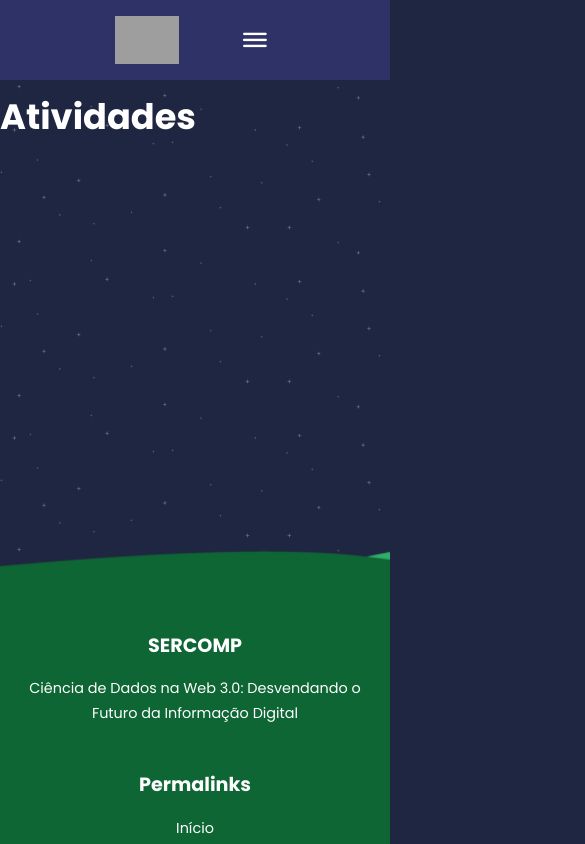
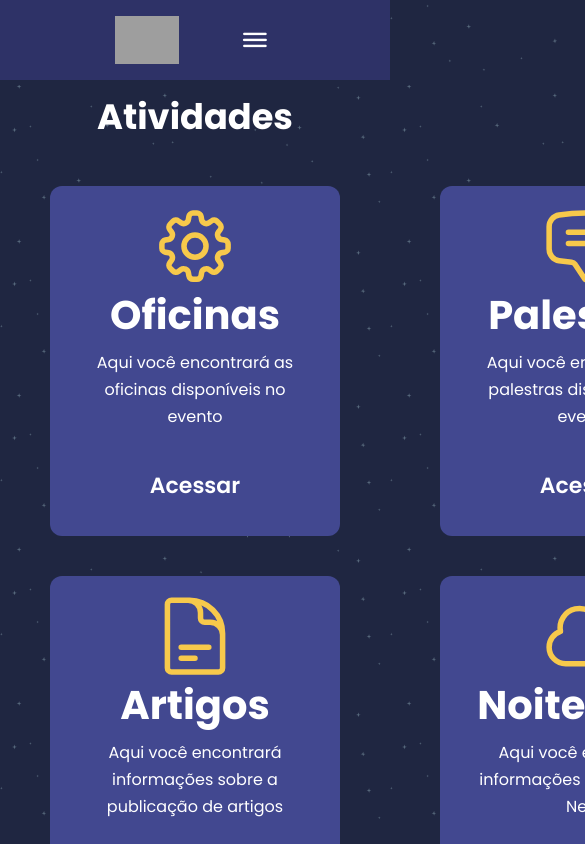
Before and after one commit to uepb-campusvii-computacao/Sercomp-Website, a React (Vite) app: page /atividades in a window 390 px wide. Shown: the top 844 px of the page, 585 px wide, since content can reach past the window. Built offline with nearby package versions, Linux system fonts and the light colour scheme; grey boxes are pictures that could not be loaded.

Commit message:
add new activities page, new activitie card component and install a new icons lib heroicons; missing: responsivity

```diff
--- a/package.json
+++ b/package.json
@@ -10,6 +10,7 @@
     "preview": "vite preview"
   },
   "dependencies": {
+    "@heroicons/react": "^2.1.3",
     "react": "^18.2.0",
     "react-dom": "^18.2.0",
     "react-icons": "^5.0.1",
--- a/src/App.jsx
+++ b/src/App.jsx
@@ -10,7 +10,7 @@ import Hackthon from "./pages/Hackthon/Hackthon";
 import Timeline from "./pages/Timeline/Timeline";
 import Privacy from "./pages/Privacy/Privacy";
 import Inscricoes from "./pages/Inscricoes/Inscricoes";
-import Atividades from "./pages/Activities/Activities";
+import Activities from "./pages/Activities/Activities";
 import Error404 from "./pages/Error404/Error404";
 import Edition2023 from "./pages/PreviousEditions/2023";
 
@@ -24,11 +24,11 @@ function App() {
           <Route exact path="/parceiros" element={<Partners />} />
           <Route exact path="/about" element={<About />} />
           <Route exact path="/articles" element={<Articles />} />
-          <Route exact path="/hackthon" element={<Hackthon />} />
+          <Route exact path="/hackathon" element={<Hackthon />} />
           <Route exact path="/timeline" element={<Timeline />} />
           <Route exact path="/privacy" element={<Privacy />} />
           <Route exact path="/inscricao" element={<Inscricoes />} />
-          <Route exact path="/atividades" element={<Atividades />} />
+          <Route exact path="/atividades" element={<Activities />} />
           <Route exact path="/2023" element={<Edition2023 />} />
           <Route path="*" element={<Error404 />} />
         </Routes>
--- a/src/components/ActivitieCard/ActivitieCard.jsx
+++ b/src/components/ActivitieCard/ActivitieCard.jsx
@@ -0,0 +1,14 @@
+import styles from './ActivitieCard.module.css';
+
+const ActivitieCard = ({ icon, title, text, url }) => {
+  return (
+    <section className={`${styles.activitieCardContainer}`}>
+      {icon}
+      <h1 className={`${styles.activitieTitle}`}>{title}</h1>
+      <p className={`${styles.activitieText}`}>{text}</p>
+      <a href={url} className={`${styles.activitieAcessURL}`}>Acessar</a>
+    </section>
+  );
+}
+
+export default ActivitieCard;
--- a/src/components/ActivitieCard/ActivitieCard.module.css
+++ b/src/components/ActivitieCard/ActivitieCard.module.css
@@ -0,0 +1,35 @@
+.activitieCardContainer {
+  display: flex;
+  flex-direction: column;
+  align-items: center;
+  text-align: center;
+  width: 290px;
+  height: 350px;
+  background-color: #424890;
+  padding: 1rem 28px;
+  border-radius: 12px;
+}
+
+.activitieTitle {
+  font-size: 40px;
+}
+
+.activitieText {
+  margin-top: 10px;
+  height: 90px;
+}
+
+.activitieAcessURL {
+  width: 100%;
+  margin-top: 14px;
+  padding: 16px 0;
+  font-size: 22px;
+  font-weight: 600;
+  transition: 0.3s;
+  border-radius: 16px;
+
+}
+
+.activitieAcessURL:hover {
+  background-color: #5159b5;
+}
--- /dev/null
+++ b/src/data/ActivitieCardsList.jsx
@@ -0,0 +1,48 @@
+// possível tipagem dos cards da página de atividade para quando o typescript for implementado
+// type ActivitieCard = {
+//   icon: React component type;
+//   title: string;
+//   text: string;
+//   url: string;
+// }
+
+import { BookOpenIcon, Cog8ToothIcon, ChatBubbleBottomCenterTextIcon, CodeBracketIcon, DocumentTextIcon, CloudIcon } from '@heroicons/react/24/outline'
+
+export const activitiesCards = [
+  {
+    icon: <BookOpenIcon width={90} color="#f7c94b" />,
+    title: 'Cursos',
+    text: 'Aqui você encontrará os cursos disponíveis no evento',
+    url: '/cursos',
+  },
+  {
+    icon: <Cog8ToothIcon width={90} color="#f7c94b" />,
+    title: 'Oficinas',
+    text: 'Aqui você encontrará as oficinas disponíveis no evento',
+    url: '/oficinas',
+  },
+  {
+    icon: <ChatBubbleBottomCenterTextIcon width={90} color="#f7c94b" />,
+    title: 'Palestras',
+    text: 'Aqui você encontrará as palestras disponíveis no evento',
+    url: '/palestras',
+  },
+  {
+    icon: <CodeBracketIcon width={90} color="#f7c94b" />,
+    title: 'Hackathon',
+    text: 'Aqui você encontrará informações sobre o hackathon',
+    url: '/hackathon',
+  },
+  {
+    icon: <DocumentTextIcon width={90} color="#f7c94b" />,
+    title: 'Artigos',
+    text: 'Aqui você encontrará informações sobre a publicação de artigos',
+    url: '/artigos',
+  },
+  {
+    icon: <CloudIcon width={90} color="#f7c94b" />,
+    title: 'Noite Nerd',
+    text: 'Aqui você encontrará informações sobre a Noite Nerd',
+    url: '/noite-nerd',
+  },
+];
--- a/src/pages/Activities/Activities.jsx
+++ b/src/pages/Activities/Activities.jsx
@@ -1,9 +1,20 @@
-const Atividades = () => {
+import ActivitieCard from "../../components/ActivitieCard/ActivitieCard";
+import { activitiesCards } from "../../data/ActivitieCardsList";
+
+import styles from './Activities.module.css'
+
+const Activities = () => {
   return (
-    <section>
+    <section className={`${styles.activitiesContainer}`}>
       <h1>Atividades</h1>
+
+      <section className={`${styles.activitiesCardsSection}`}>
+        {activitiesCards.map((activitieCard) => (
+          <ActivitieCard icon={activitieCard.icon} title={activitieCard.title} text={activitieCard.text} url={activitieCard.url} key={activitieCard.url} />
+        ))}
+      </section>
     </section>
   );
 }
 
-export default Atividades;
+export default Activities;
--- a/src/pages/Activities/Activities.module.css
+++ b/src/pages/Activities/Activities.module.css
@@ -1,4 +1,4 @@
-.tituloBase {
+/* .tituloBase {
   margin-bottom: 0.1rem;
   font-weight: 500;
   position: relative;
@@ -25,4 +25,17 @@
 
 .cron {
   margin-top: 3rem;
+} */
+
+.activitiesContainer {
+  display: flex;
+  flex-direction: column;
+  align-items: center;
 }
+
+.activitiesCardsSection {
+  padding-top: 3rem;
+  display: grid;
+  grid-template-columns: 1fr 1fr 1fr;
+  gap: 40px 100px;
+}
```
Also changed, not shown: src/data/ActivitieCardsList.js (deleted), 1 other file (tests, documents, lock files or other folders).
